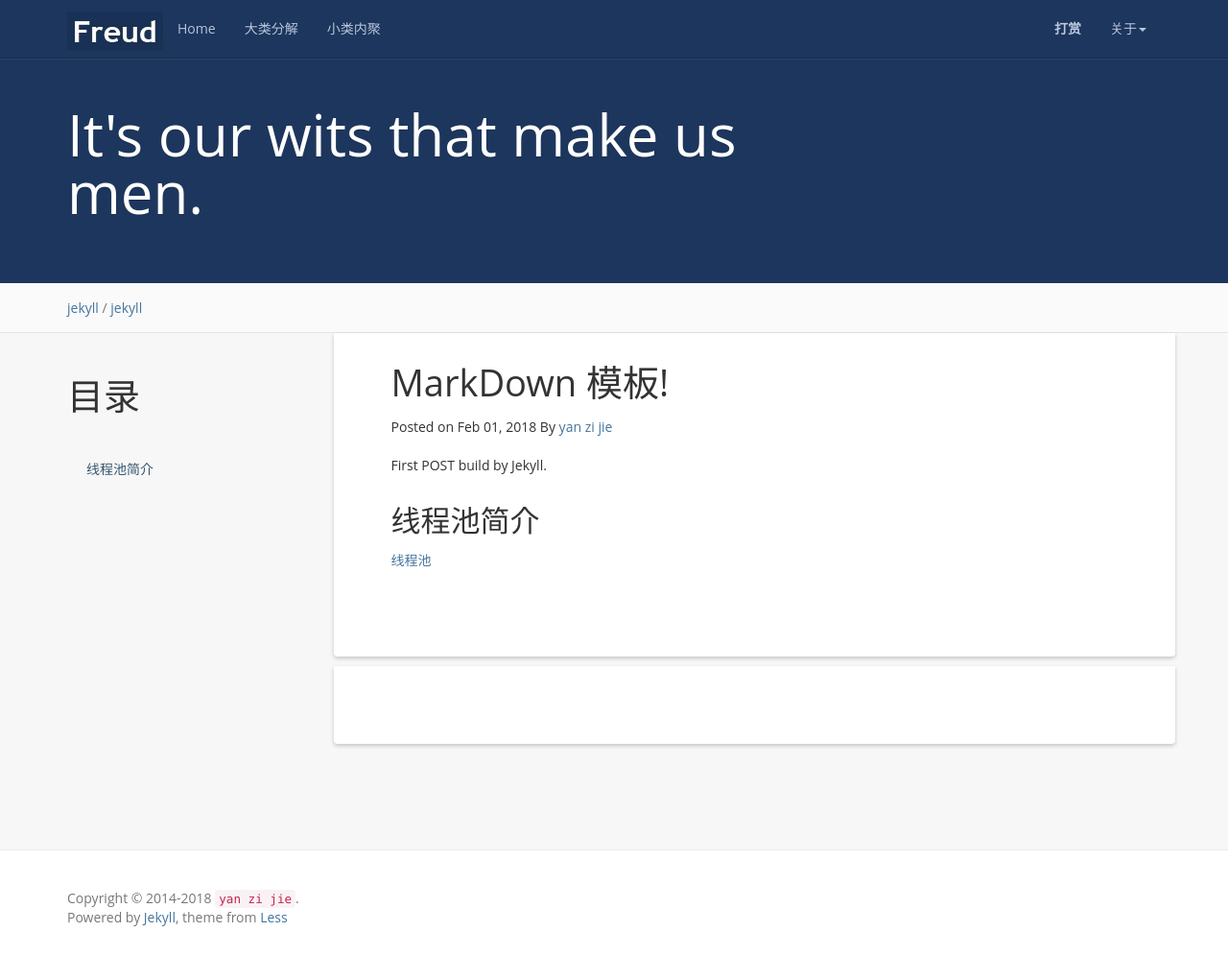
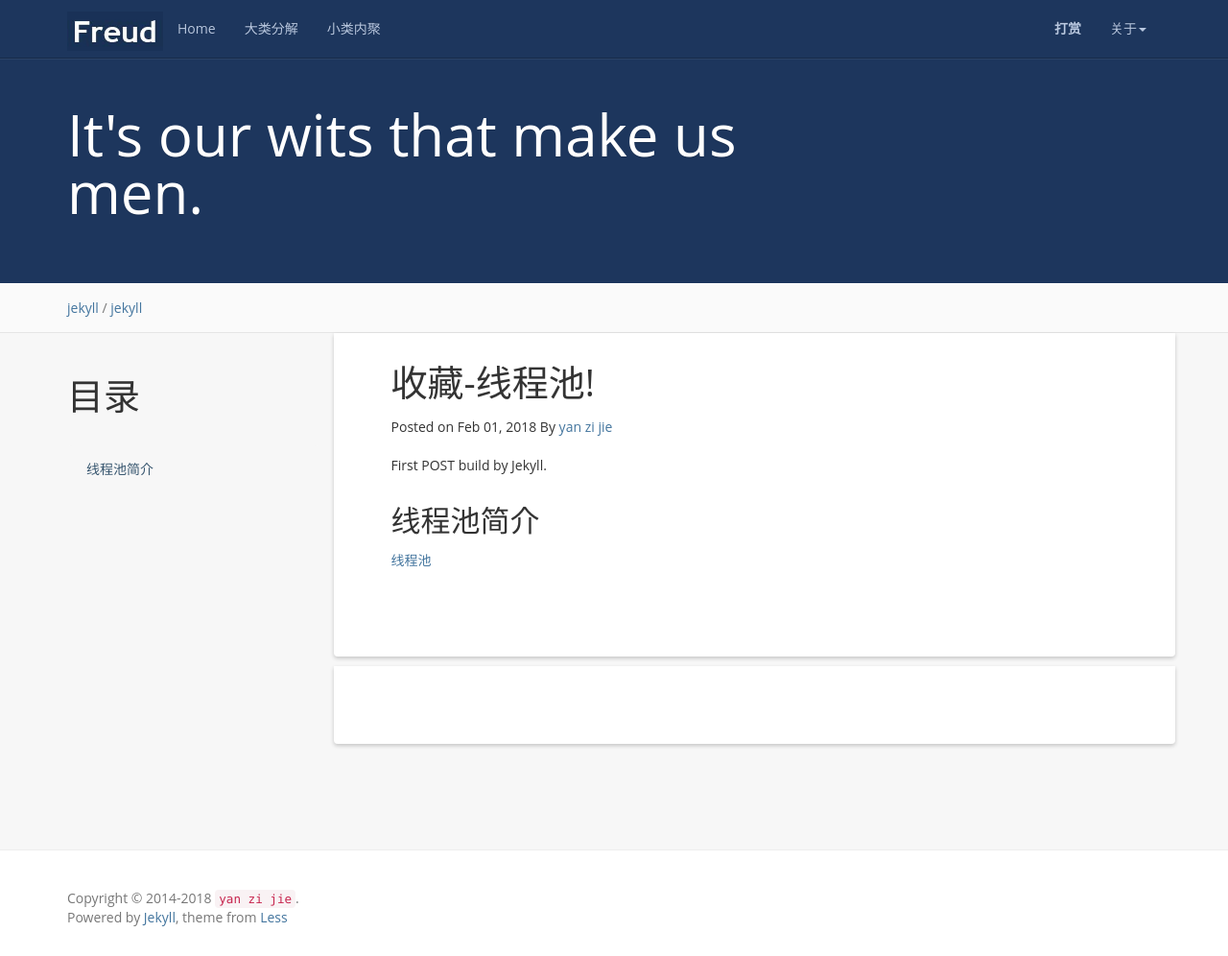
Before and after one commit to nishibaiyang/yanzijie_blog, a Jekyll site: the page built from _posts/2018-02-01-收藏_线程池.md, in a window 1280 px wide and 996 px high. Shown: the whole window at 96% size. Built offline with Jekyll 4.4.1, drawn with Linux system fonts in a browser that asks for light colours; nearby versions of some CDN libraries; comment, search, counter and statistics services are not loaded.

Commit message:
Update 2018-02-01-收藏_线程池.md

```diff
--- a/_posts/2018-02-01-收藏_线程池.md
+++ b/_posts/2018-02-01-收藏_线程池.md
@@ -1,6 +1,6 @@
 ---
 layout: post
-title:  "MarkDown 模板!"
+title:  "收藏-线程池!"
 date:   2018-02-01 13:31:01 +0800
 categories: jekyll
 tag: jekyll
```
